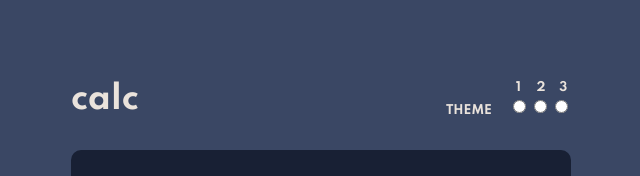
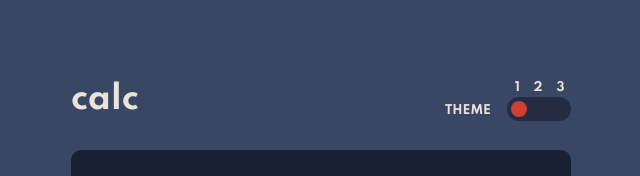
Before and after one commit to unexunderscore/calculator-app, a React (Create React App) app: page / in a window 1280 px wide. Shown: the top 176 px of the page, without its empty margins (319-959 px from the left). Built offline with nearby package versions, Linux system fonts and the light colour scheme.

Commit message:
Basic math logic done, added enter key event listener, theme switcher done, challenge almost done, need working on responsivnes.

```diff
--- a/src/App.css
+++ b/src/App.css
@@ -113,6 +113,7 @@ body, html {
 
 .calc-title{
   font-size: 32px;
+
 }
 
 .output-layout{
@@ -253,20 +254,82 @@ body, html {
 .firstTheme{
   position: absolute;
   top: -1rem;
-  left: 0.5rem;
+  left: 0.1rem;
   font-size: 12px;
 }
 
 .secondTheme{
   position: absolute;
   top: -1rem;
-  left: 1.8rem;
+  left: 1.4rem;
   font-size: 12px;
 }
 
 .thirdTheme{
   position: absolute;
   top: -1rem;
-  left: 3.2rem;
+  left: 2.8rem;
   font-size: 12px;
 }
+
+
+.switchContainer input {
+  display: none;
+}
+
+.switchContainer label {
+  cursor: pointer;
+  height: 130%;
+  position: absolute;
+  text-align: center;
+  top: -1rem;
+  width: 1.1rem;
+  z-index: 100;
+}
+
+
+.themeSwitchContainer {
+  align-items: flex-end;
+  display: flex;
+  gap: 1rem;
+}
+
+
+.switchContainer {
+  margin-bottom: -.5rem;
+  position: relative;
+}
+
+.slider {
+  background-color: var(--toggle-bg);
+  border-radius: 25px;
+  display: inline-block;
+  height: 1.5rem;
+  position: relative;
+  width: 4rem;
+}
+
+.slider::before {
+  background-color: var(--key-red);
+  border-radius: 50%;
+  content: "";
+  height: 1rem;
+  margin-inline: .25rem;
+  position: absolute;
+  top: 50%;
+  transform: translate(0, -50%);
+  transition: all ease .3s;
+  width: 1rem;
+}
+
+#firstTheme:checked ~ .slider::before {
+  transform: translate(0, -50%);
+}
+
+#secondTheme:checked ~ .slider::before {
+  transform: translate(1.2rem, -50%);
+}
+
+#thirdTheme:checked ~ .slider::before {
+  transform: translate(2.5rem, -50%);
+}
--- a/src/App.js
+++ b/src/App.js
@@ -1,22 +1,29 @@
 import './App.css';
-import { useState, useEffect } from 'react';
+import { useState, useEffect, useRef } from 'react';
 
+
+function useKey(key, cb) {
+  const callbackRef = useRef(cb);
+
+    useEffect(() => {
+      callbackRef.current = cb;
+    });
+
+    useEffect(() => {
+      function handle(event){
+        if (event.code === key) {
+          callbackRef.current(event);
+        }
+      }
+      document.addEventListener("keydown", handle);
+      return () => document.removeEventListener("keydown", handle);
+    }, [key]);
+
+}
 
 function App() {
 
   const [number, setNumber] = useState('');
-
-  const [checked, setChecked] = useState(() => {
-    // getting stored value
-
-      const saved = localStorage.getItem("checked");
-      const initialValue = JSON.parse(saved);
-      if(initialValue == null){
-        return true;
-      }
-      return initialValue;
-
-  });;
 
   const [theme, setTheme] = useState(() => {
     // getting stored value
@@ -25,16 +32,10 @@ function App() {
     return initialValue || 'first';
   });;
 
-
   useEffect(() => {
     // storing last used theme
     localStorage.setItem('theme', JSON.stringify(theme));
   }, [theme]);
-
- useEffect(() => {
-    // storing last used switch
-    localStorage.setItem('checked', JSON.stringify(checked));
-  }, [checked]);
 
 
   const handleDell = () => {
@@ -52,6 +53,7 @@ function App() {
     setNumber(newNumber);
   }
 
+
   function parse(str) {
     return Function(`'use strict'; return (${str})`)()
   }
@@ -59,19 +61,24 @@ function App() {
   const calcMath = () => {
 
      let inputStack = number;
+     const regExtext = /[a-zA-Z]/g;
 
-      if(inputStack.includes('x') || inputStack.includes('++') || inputStack.includes('//') || inputStack.includes('..') || inputStack === '--' || inputStack === '+'
+      if(regExtext.test(inputStack) || inputStack.includes('--') || inputStack.includes('x') || inputStack.includes('++') || inputStack.includes('//') || inputStack.includes('..') || inputStack === '--' || inputStack === '+'
       || inputStack === '*' || inputStack === '/' || inputStack === '-' || inputStack === '.'){
         setNumber('Malformed expression');
       } else {
 
      let result = parse(inputStack);
-     setNumber(result);
+    setNumber(result);
+
     }
 }
 
+    const getTheme = () => JSON.parse(localStorage.getItem("theme"));
+    console.log(localStorage.getItem("theme"));
 
-
+    useKey("Enter", calcMath)
+    useKey("NumpadEnter", calcMath)
 
   return (
 
@@ -84,36 +91,43 @@ function App() {
                   <div className='themeTitle'>
                     theme
                   </div>
-                  <div className='radioContainer'>
 
-                    <input type="radio" id={`firstTheme`} value={1} name='tss'
-                    onChange={(e) => setChecked(e.target.checked)}
+                  <div className='radioContainer switchContainer'>
+
+                    <input type="radio" id={`firstTheme`} value="first" name='tss'
+                    defaultChecked={getTheme() === "first"}
+
                     onClick={() => setTheme('first')}
                     />
                     <label
                       className="firstTheme"
                       htmlFor={`firstTheme`}
                     >1</label>
-                     <input type="radio" id={`secondTheme`} value={2} name='tss'
-                     onChange={(e) => setChecked(e.target.checked)}
-                     onClick={() => setTheme('second')}
+
+                     <input type="radio" id={`secondTheme`} value="second" name='tss'
+                     defaultChecked={getTheme() ==="second"}
+
+                     onClick={() => setTheme('second') }
+
                      />
                     <label
                       className="secondTheme"
                       htmlFor={`secondTheme`}
                     >2</label>
-                     <input type="radio" id={`thirdTheme`} value={3} name='tss'
-                     onChange={(e) => setChecked(e.target.checked)}
+                     <input type="radio" id={`thirdTheme`} value="third" name='tss'
+                     defaultChecked={getTheme() === "third"}
+
                      onClick={() => setTheme('third')}
-
                      />
                     <label
                       className="thirdTheme"
                       htmlFor={`thirdTheme`}
                     >3</label>
+                    <span className="slider"></span>
                   </div>
                 </div>
           </div>
+
           {/* ^^^^^^^^^ */}
 
         {/* SCREEN OUTPUT */}
@@ -193,7 +207,9 @@ function App() {
             <button className='reset-btn'
             onClick={() => setNumber('')}
             >Reset</button>
-            <button className='eq-btn'
+            <button
+            type="submit"
+            className='eq-btn'
             onClick={calcMath}
 
 
```
